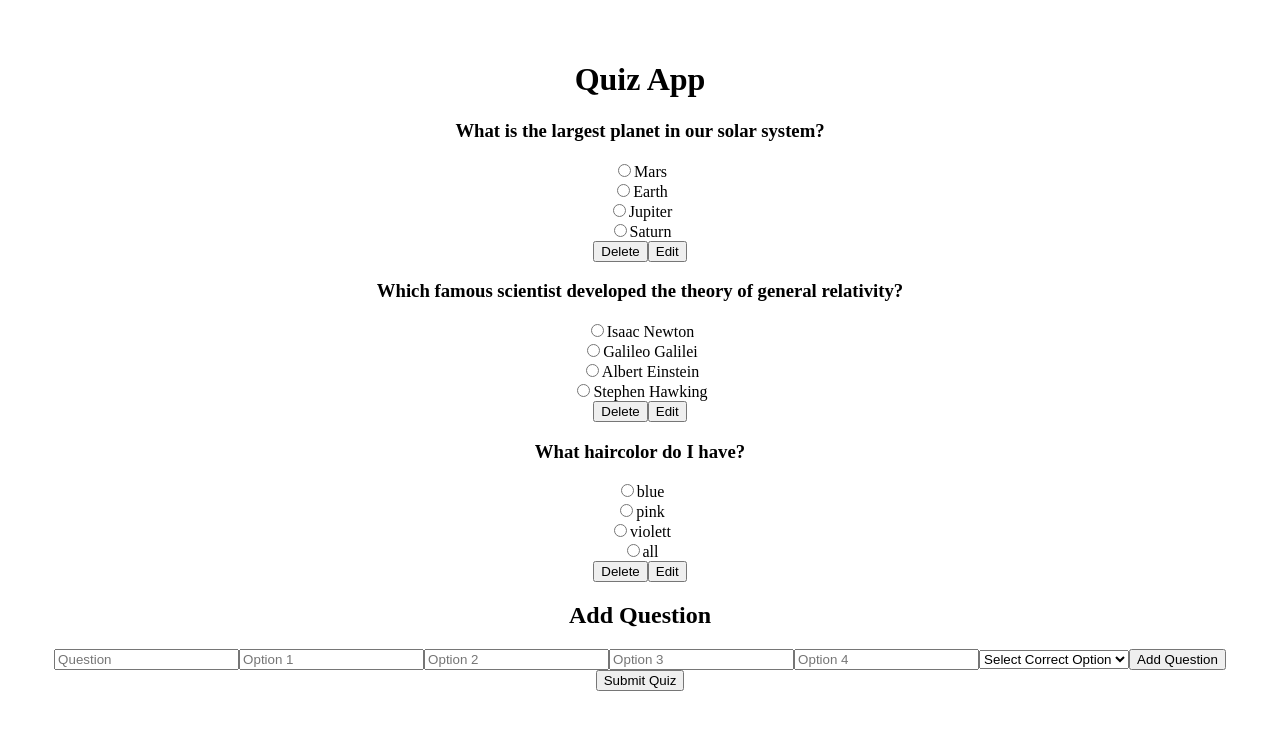
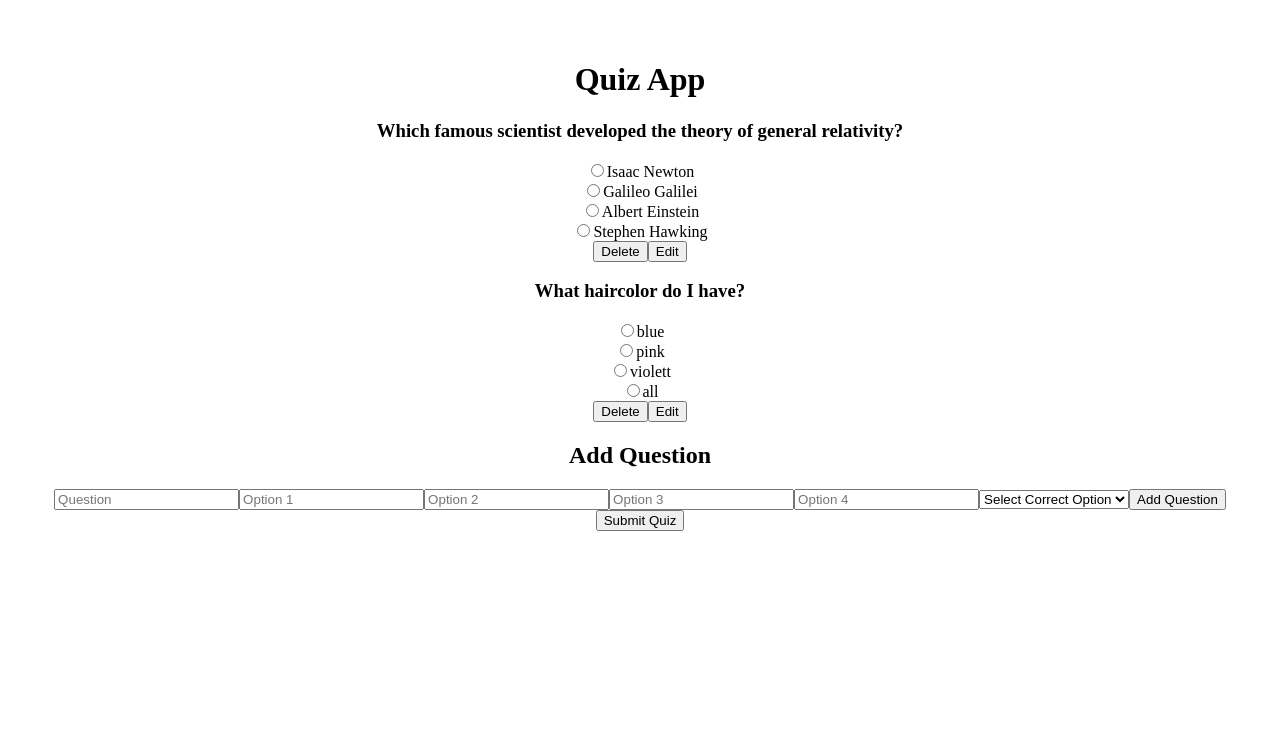
Before and after one commit to Vwalln99/Quiz-App, a React (Vite) app: page / in a window 1280 px wide. Shown: the top 730 px of the page. Built offline with nearby package versions, Linux system fonts and the light colour scheme; data requests are answered from the project's data file.

Commit message:
init commit

```diff
--- a/data.json
+++ b/data.json
@@ -1,16 +1,5 @@
 {
   "questions": [
-    {
-      "id": "2",
-      "text": "What is the largest planet in our solar system?",
-      "options": [
-        "Mars",
-        "Earth",
-        "Jupiter",
-        "Saturn"
-      ],
-      "correctOption": "Jupiter"
-    },
     {
       "id": "3",
       "text": "Which famous scientist developed the theory of general relativity?",
--- a/src/components/QuestionItem.tsx
+++ b/src/components/QuestionItem.tsx
@@ -9,44 +9,36 @@ interface Question {
 
 interface Props {
   question: Question;
-  onSubmitAnswer: (answer: string[]) => void;
+  onSubmitAnswers: (answer: string[]) => void;
   onDeleteQuestion: (questionId: number | undefined) => void;
   onUpdateQuestion: (questionId: number, updatedQuestion: Question) => void;
 }
 
-export default function QuestionItem({ question, onSubmitAnswer }: Props) {
+export default function QuestionItem({ question, onSubmitAnswers }: Props) {
   const [selectedOption, setSelectedOption] = useState<string>('');
 
-  const handleOptionChange = (e: React.ChangeEvent<HTMLInputElement>) => {
-    const { value } = e.target;
+  const handleOptionChange = (value: string) => {
     setSelectedOption(value);
-  };
-
-
-  const handleSubmit = (e: React.FormEvent<HTMLFormElement>) => {
-    e.preventDefault();
-    onSubmitAnswer([selectedOption]);
-    setSelectedOption('');
+    console.log(value);
+    onSubmitAnswers([value]);
   };
 
   return (
     <div>
       <h3>{question.text}</h3>
-      <form onSubmit={(e) => handleSubmit (e)}>
-        {question.options.map((option, index) => (
-          <div key={index}>
+      {question.options.map((option, optionIndex) => (
+        <div key={optionIndex}>
           <input
             type="radio"
-              id={`option${index}`}
-              name="option"
+            id={`option${question.id}-${optionIndex}`}
+            name={`option-${question.id}`}
             value={option}
             checked={selectedOption === option}
-              onChange={handleOptionChange}
+            onChange={() => handleOptionChange(option)}
           />
-            <label htmlFor={`option${index}`}>{option}</label>
+          <label htmlFor={`option${question.id}-${optionIndex}`}>{option}</label>
         </div>
       ))}
-      </form>
     </div>
   );
 }
--- a/src/components/QuestionList.tsx
+++ b/src/components/QuestionList.tsx
@@ -20,7 +20,7 @@ export default function QuestionList({ questions,onSubmitAnswers, onDeleteQuesti
     <div>
       {questions.map(question => (
         <div key={question.id}>
-          <QuestionItem question={question} onSubmitAnswer={onSubmitAnswers} onUpdateQuestion={onUpdateQuestion} onDeleteQuestion={onDeleteQuestion}/>
+          <QuestionItem question={question} onSubmitAnswers={onSubmitAnswers} onUpdateQuestion={onUpdateQuestion} onDeleteQuestion={onDeleteQuestion}/>
           <button type="button" onClick={() => onDeleteQuestion(question.id)}>Delete</button>
           <button type="button" onClick={() => onUpdateQuestion(question.id, question)}>Edit</button>
         </div>
--- a/src/components/QuizApp.tsx
+++ b/src/components/QuizApp.tsx
@@ -24,7 +24,7 @@ export default function QuizApp() {
   }, []);
 
   const handleSubmitAnswers = (answers: string[]) => {
-    setSubmittedAnswers(answers);
+    setSubmittedAnswers(answers); //answers nur als kopie
     setQuizSubmitted(true);
   };
 
```
Lines whose indentation alone changed are shown as unchanged.
